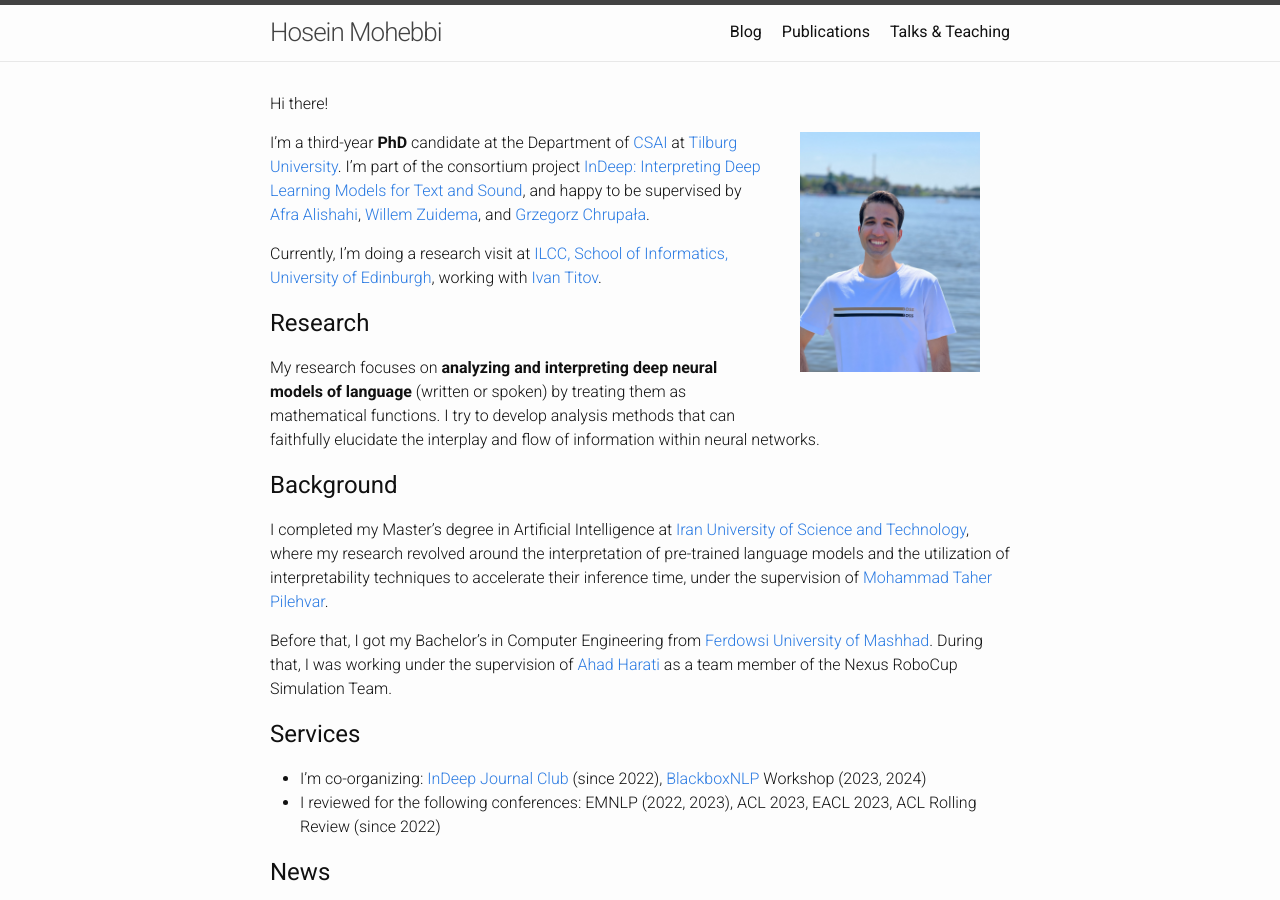
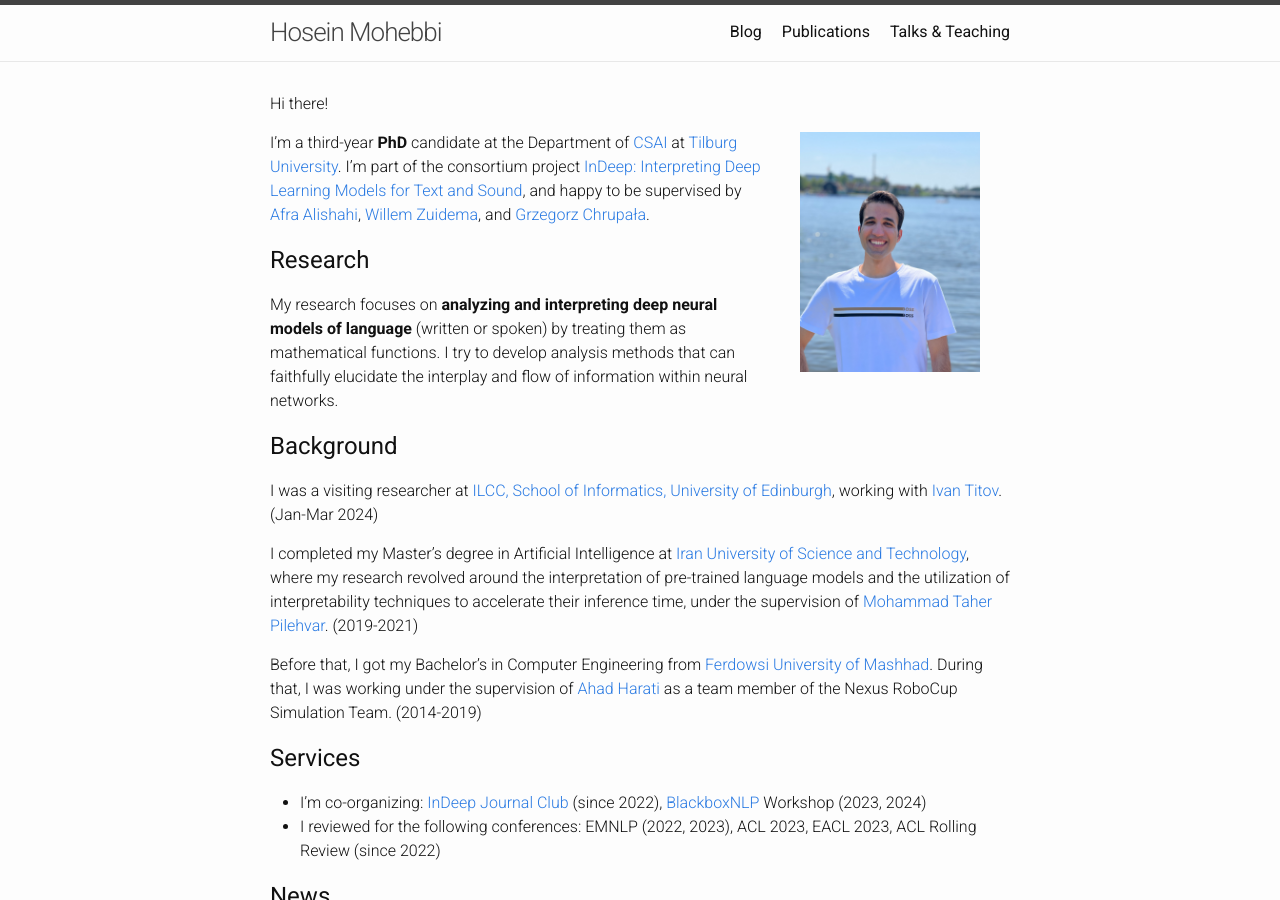
Before and after one commit to hmohebbi/hmohebbi.github.io, a Jekyll site: the page built from index.md, in a window 1280 px wide and 900 px high. Built offline with Jekyll 4.4.1, drawn with Linux system fonts in a browser that asks for light colours; a style sheet for code colours, icons or effects is not loaded.

Commit message:
Update index.md

```diff
--- a/index.md
+++ b/index.md
@@ -24,16 +24,17 @@ Hi there!
 
 I'm a third-year __PhD__ candidate at the Department of [CSAI](https://www.tilburguniversity.edu/about/schools/tshd/departments/dca) at [Tilburg University](https://www.tilburguniversity.edu/). I'm part of the consortium project [InDeep: Interpreting Deep Learning Models for Text and Sound](https://projects.illc.uva.nl/indeep/), and happy to be supervised by [Afra Alishahi](http://afra.alishahi.name/), [Willem Zuidema](https://staff.fnwi.uva.nl/w.zuidema/), and [Grzegorz Chrupała](https://grzegorz.chrupala.me/).
 
-Currently, I'm doing a research visit at [ILCC, School of Informatics, University of Edinburgh](https://web.inf.ed.ac.uk/ilcc), working with [Ivan Titov](http://ivan-titov.org/).
 
 ## Research
 My research focuses on __analyzing and interpreting deep neural models of language__ (written or spoken) by treating them as mathematical functions. I try to develop analysis methods that can faithfully elucidate the interplay and flow of information within neural networks.
 
 ## Background
 <!-- ## <span style="color:#424242">Background </span> -->
-I completed my Master’s degree in Artificial Intelligence at [Iran University of Science and Technology](http://www.iust.ac.ir/en), where my research revolved around the interpretation of pre-trained language models and the utilization of interpretability techniques to accelerate their inference time, under the supervision of [Mohammad Taher Pilehvar](https://pilehvar.github.io/).
+I was a visiting researcher at [ILCC, School of Informatics, University of Edinburgh](https://web.inf.ed.ac.uk/ilcc), working with [Ivan Titov](http://ivan-titov.org/). (Jan-Mar 2024)
 
-Before that, I got my Bachelor’s in Computer Engineering from [Ferdowsi University of Mashhad](https://en.um.ac.ir/). During that, I was working under the supervision of [Ahad Harati](http://a.harati.profcms.um.ac.ir/) as a team member of the Nexus RoboCup Simulation Team.
+I completed my Master’s degree in Artificial Intelligence at [Iran University of Science and Technology](http://www.iust.ac.ir/en), where my research revolved around the interpretation of pre-trained language models and the utilization of interpretability techniques to accelerate their inference time, under the supervision of [Mohammad Taher Pilehvar](https://pilehvar.github.io/). (2019-2021)
+
+Before that, I got my Bachelor’s in Computer Engineering from [Ferdowsi University of Mashhad](https://en.um.ac.ir/). During that, I was working under the supervision of [Ahad Harati](http://a.harati.profcms.um.ac.ir/) as a team member of the Nexus RoboCup Simulation Team. (2014-2019)
 
 
 ## Services
```
